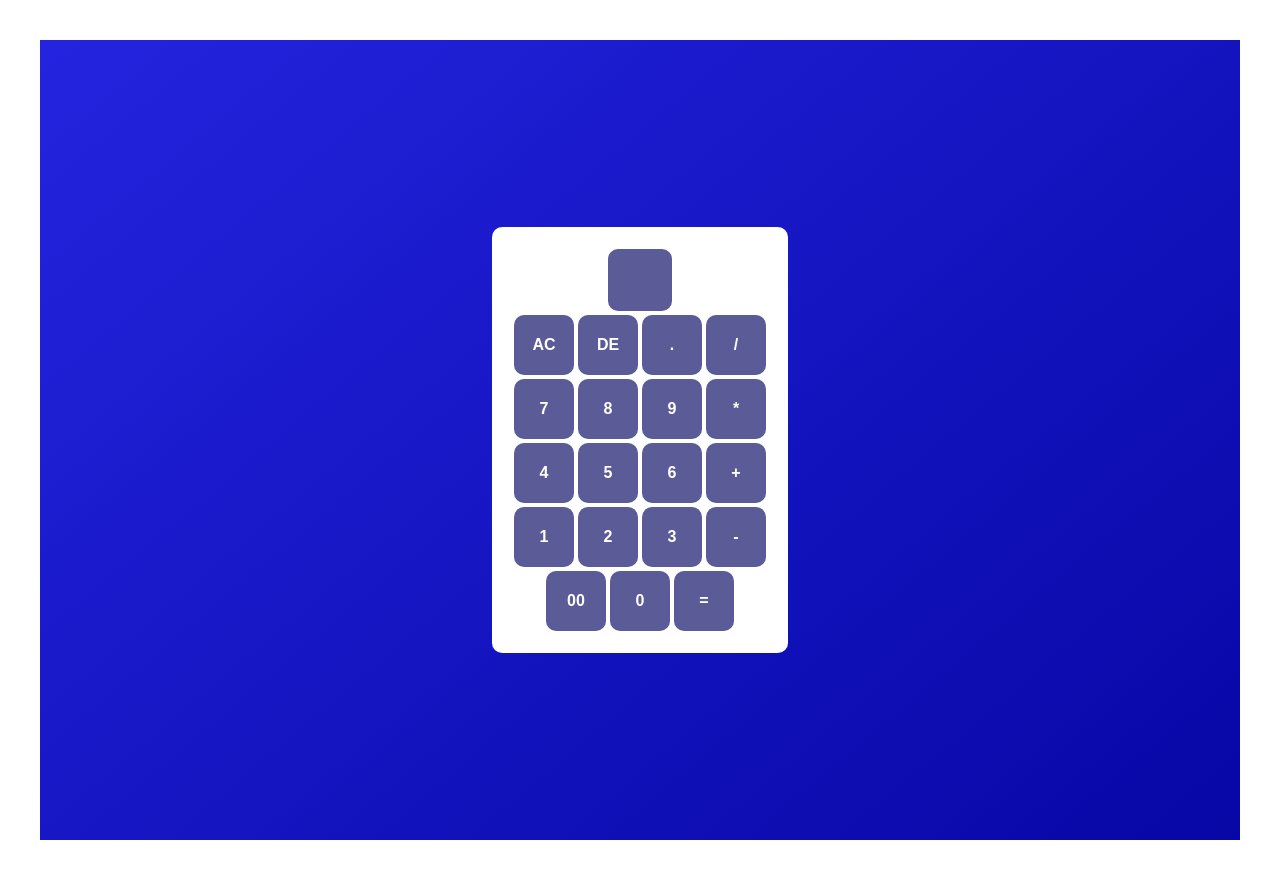
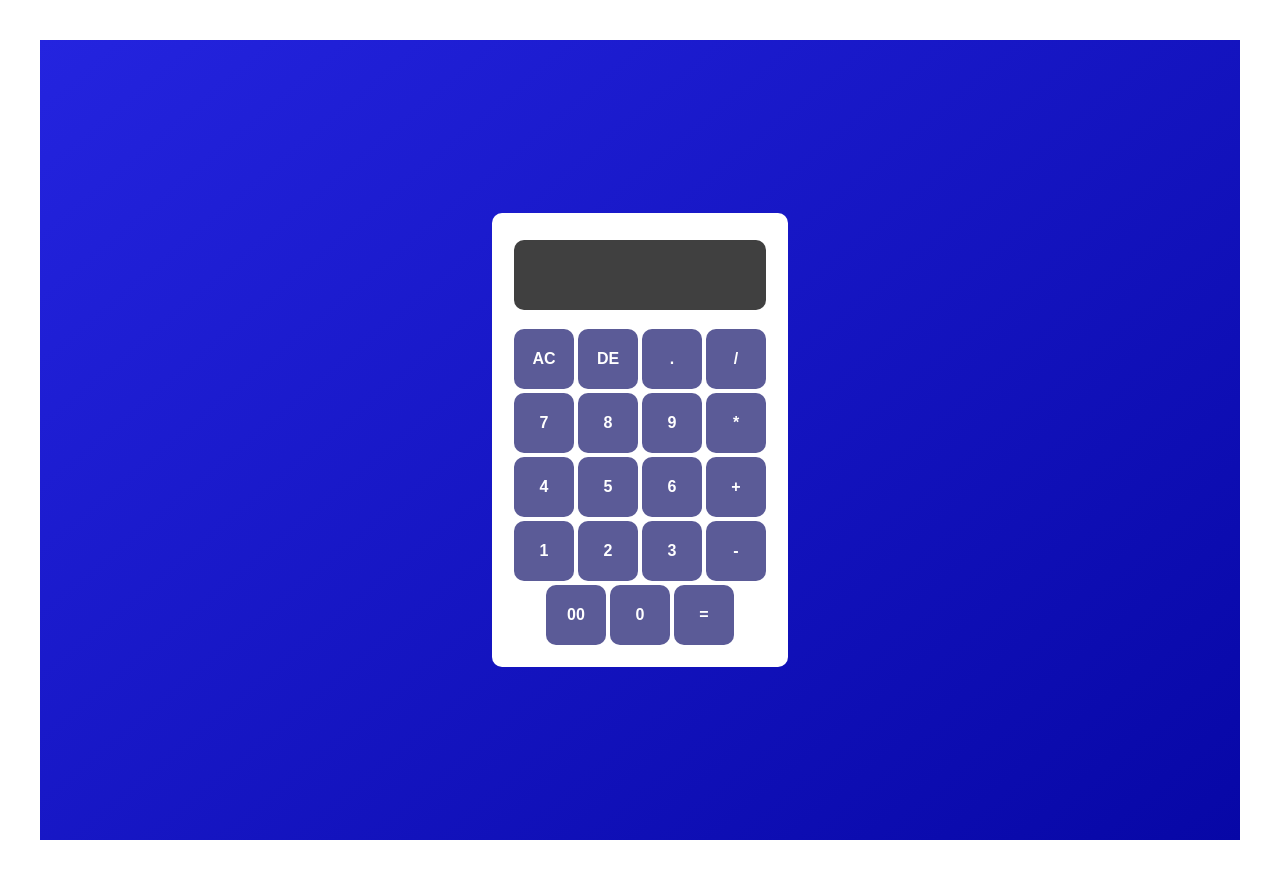
Before and after one commit to Dilwar96/TaschenRechner, a React (Vite) app: page / in a window 1280 px wide. Built offline with nearby package versions, Linux system fonts and the light colour scheme.

Commit message:
Add the color to the Buttons

```diff
--- a/src/index.css
+++ b/src/index.css
@@ -27,12 +27,21 @@ form input {
   cursor: pointer;
 }
 
-form input [type="button"]:hover {
+form [type="button"]:hover {
   background-color: rgb(137, 22, 245);
 }
 
-.form .display {
+form .display {
   display: flex;
   justify-content: flex-end;
   margin: 5px 0px 15px 0px;
 }
+
+form .display input {
+  text-align: right;
+  flex: 1;
+  font-size: 40px;
+  padding: 5px 10px;
+  background-color: rgb(64, 64, 64);
+
+}
```
